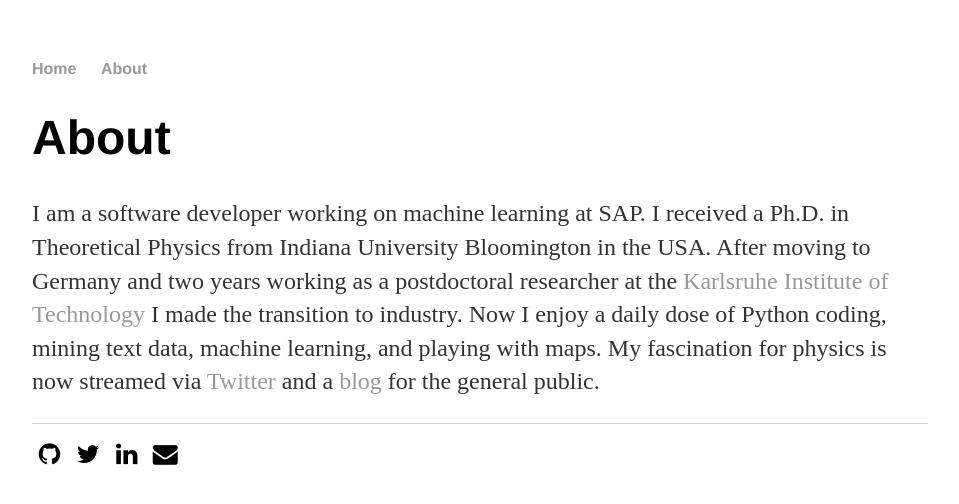
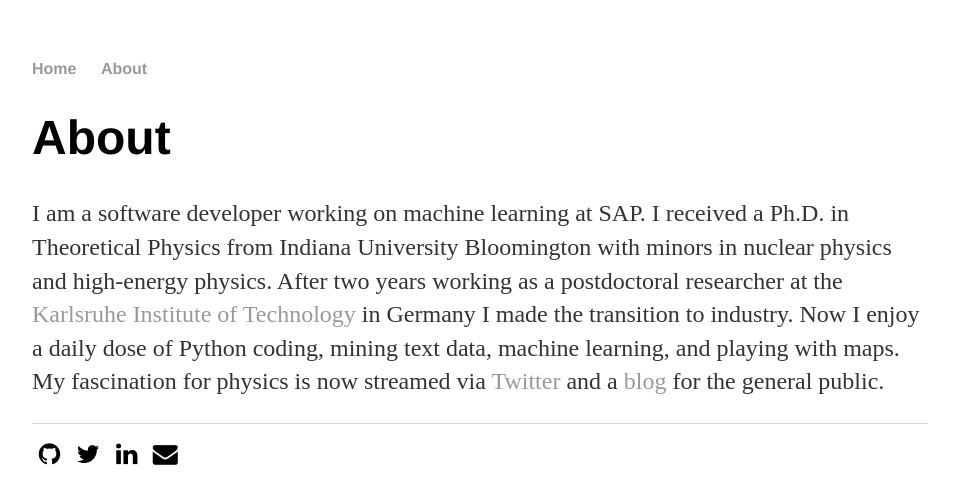
Before and after one commit to jorge-diaz/jorge-diaz.github.io, a Jekyll site: the page built from about/index.html, in a window 1280 px wide. Shown: the top 504 px of the page, without its empty margins (160-1119 px from the left). Built offline with Jekyll 4.4.1, drawn with Linux system fonts in a browser that asks for light colours.

Commit message:
about: typo fixed + minor edits

```diff
--- a/about/index.html
+++ b/about/index.html
@@ -5,10 +5,11 @@ title: Jorge S. Diaz
 <div class="blurb">
 	<h1>About</h1>
 	<p>I am a software developer working on machine learning at SAP. I received
-	a Ph.D. in Theoretical Physics from Indiana University Bloomington in the
-	USA. After moving to Germany and two years working as a postdoctoral researcher at the <a href="https://www.itp.kit.edu/~jsdiaz/" target="_blank">Karlsruhe
-	Institute of Technology</a> I made the transition to industry. Now I enjoy a
-	daily dose of Python coding, mining text data, machine learning, and playing with maps. My
+	a Ph.D. in Theoretical Physics from Indiana University Bloomington with
+	minors in nuclear physics and high-energy physics. After two years working as a
+	postdoctoral researcher at the <a href="https://www.itp.kit.edu/~jsdiaz/" target="_blank">Karlsruhe
+	Institute of Technology</a> in Germany I made the transition to industry. Now
+	I enjoy a daily dose of Python coding, mining text data, machine learning, and playing with maps. My
 	fascination for physics is now streamed via <a href="https://twitter.com/jsdiaz_" target="_blank">Twitter</a> and a <a href="https://conexioncausal.wordpress.com/" target="_blank">blog</a> for the
 	general public.</p>
 </div><!-- /.blurb -->
```
